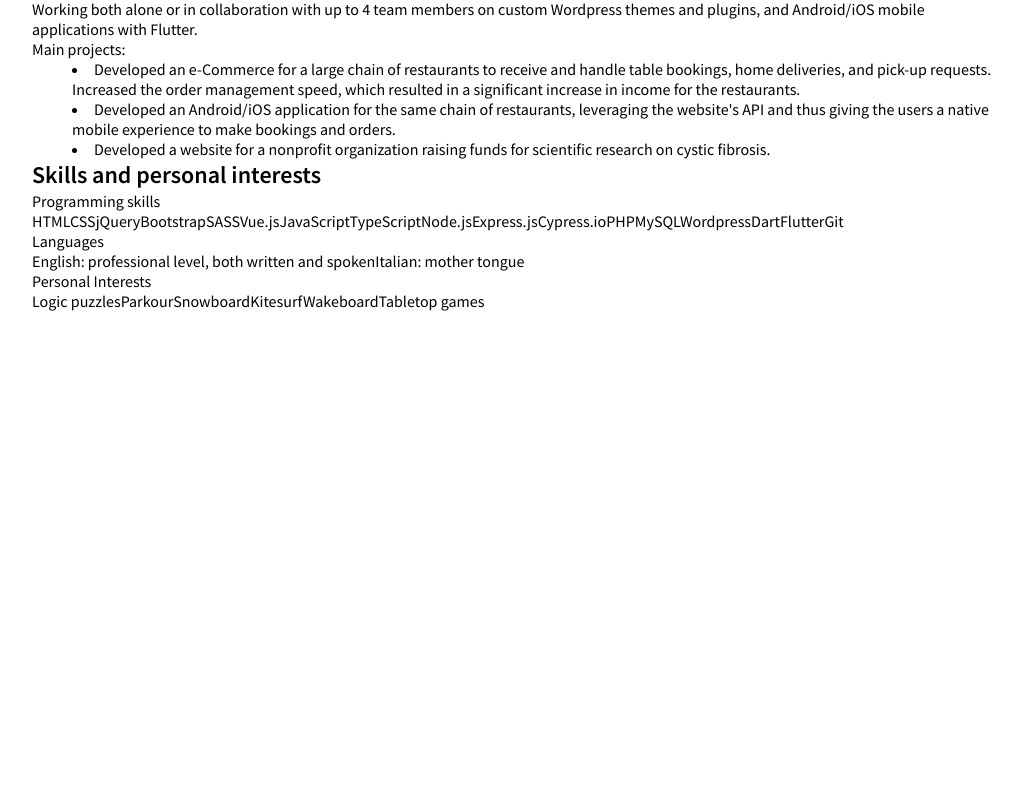
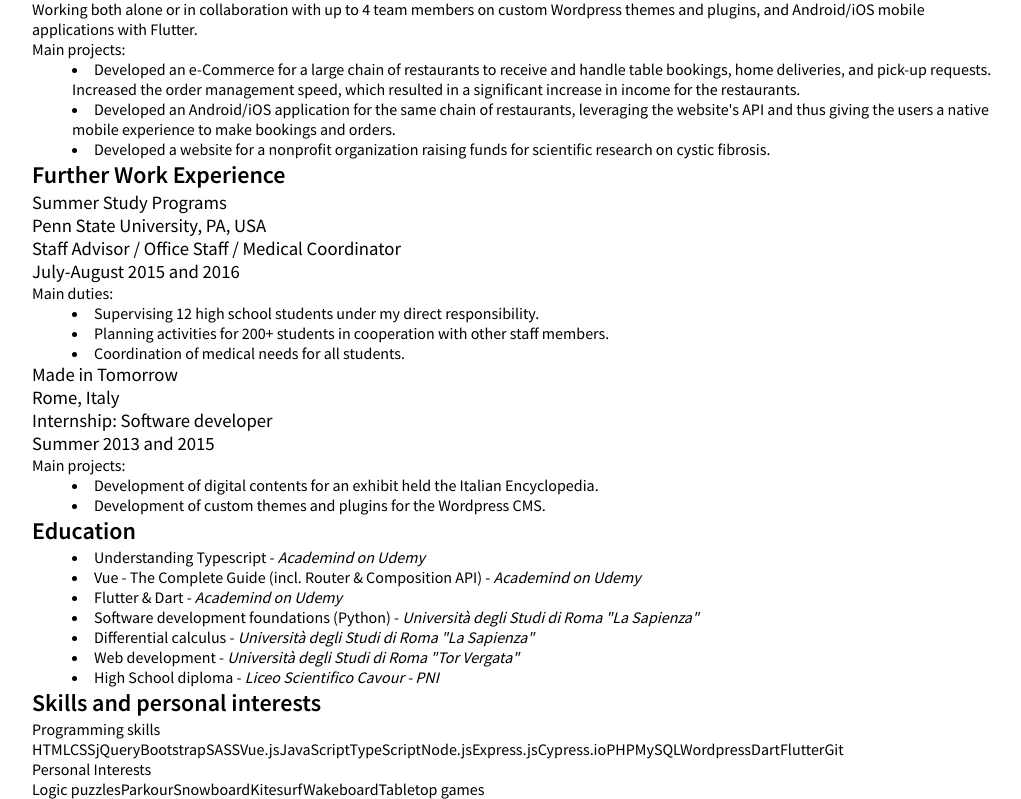
Before and after one commit to nicosemp/nicosemp-portfolio, a Vue app: page /cv in a window 1280 px wide. Shown: the part 789-1588 px from the top of the page, without its empty margins (0-1021 px from the left). Before the commit the page ends 1100 px from the top, so only its background shows below. Built offline with nearby package versions, Linux system fonts and the light colour scheme; the HTML template or start-up script is replaced by a standard one.

Commit message:
feature: add further work and education

```diff
--- a/src/views/CurriculumView.vue
+++ b/src/views/CurriculumView.vue
@@ -9,7 +9,7 @@
 </script>
 
 <template>
-  <div class="container pt-6">
+  <div class="container py-6">
     <div class="flex justify-between mb-4 print:hidden">
       <RouterLink :to="{ name: 'home' }" class="special-link">Home</RouterLink>
 
@@ -33,8 +33,9 @@
       </div>
     </div>
 
-    <h2 class="uppercase border-b border-black">Professional Experience</h2>
-
+    <h2 class="uppercase border-b border-black mb-2">
+      Professional Experience
+    </h2>
     <CurriculumBlock
       company="In-Place"
       place="Rome, Italy"
@@ -51,7 +52,6 @@
         Investment and Economic Development.
       </p>
     </CurriculumBlock>
-
     <CurriculumBlock
       company="Made in Tomorrow"
       place="Rome, Italy"
@@ -90,7 +90,6 @@
         <li>Followed and managed 2 interns working on different projects.</li>
       </ul>
     </CurriculumBlock>
-
     <CurriculumBlock
       company="Freelancer"
       place="Rome, Italy"
@@ -123,6 +122,67 @@
     </CurriculumBlock>
 
     <h2 class="uppercase border-b border-black mb-2">
+      Further Work Experience
+    </h2>
+    <CurriculumBlock
+      company="Summer Study Programs"
+      place="Penn State University, PA, USA"
+      position="Staff Advisor / Office Staff / Medical Coordinator"
+      date="July-August 2015 and 2016"
+    >
+      <p>Main duties:</p>
+      <ul>
+        <li>
+          Supervising 12 high school students under my direct responsibility.
+        </li>
+        <li>
+          Planning activities for 200+ students in cooperation with other staff
+          members.
+        </li>
+        <li>Coordination of medical needs for all students.</li>
+      </ul>
+    </CurriculumBlock>
+    <CurriculumBlock
+      company="Made in Tomorrow"
+      place="Rome, Italy"
+      position="Internship: Software developer"
+      date="Summer 2013 and 2015"
+    >
+      <p>Main projects:</p>
+      <ul>
+        <li>
+          Development of digital contents for an exhibit held the Italian
+          Encyclopedia.
+        </li>
+        <li>Development of custom themes and plugins for the Wordpress CMS.</li>
+      </ul>
+    </CurriculumBlock>
+
+    <h2 class="uppercase border-b border-black mb-2">Education</h2>
+    <CurriculumBlock company="" place="" position="" date="">
+      <ul>
+        <li>Understanding Typescript - <i>Academind on Udemy</i></li>
+        <li>
+          Vue - The Complete Guide (incl. Router & Composition API) -
+          <i>Academind on Udemy</i>
+        </li>
+        <li>Flutter & Dart - <i>Academind on Udemy</i></li>
+        <li>
+          Software development foundations (Python) -
+          <i>Università degli Studi di Roma "La Sapienza"</i>
+        </li>
+        <li>
+          Differential calculus -
+          <i>Università degli Studi di Roma "La Sapienza"</i>
+        </li>
+        <li>
+          Web development - <i>Università degli Studi di Roma "Tor Vergata"</i>
+        </li>
+        <li>High School diploma - <i>Liceo Scientifico Cavour - PNI</i></li>
+      </ul>
+    </CurriculumBlock>
+
+    <h2 class="uppercase border-b border-black mb-2">
       Skills and personal interests
     </h2>
     <p class="font-semibold">Programming skills</p>
@@ -133,11 +193,6 @@
       ><span>Cypress.io</span><span>PHP</span><span>MySQL</span
       ><span>Wordpress</span><span>Dart</span><span>Flutter</span
       ><span>Git</span>
-    </div>
-    <p class="font-semibold">Languages</p>
-    <div class="pills">
-      <span>English: professional level, both written and spoken</span
-      ><span>Italian: mother tongue</span>
     </div>
     <p class="font-semibold">Personal Interests</p>
     <div class="pills">
```
